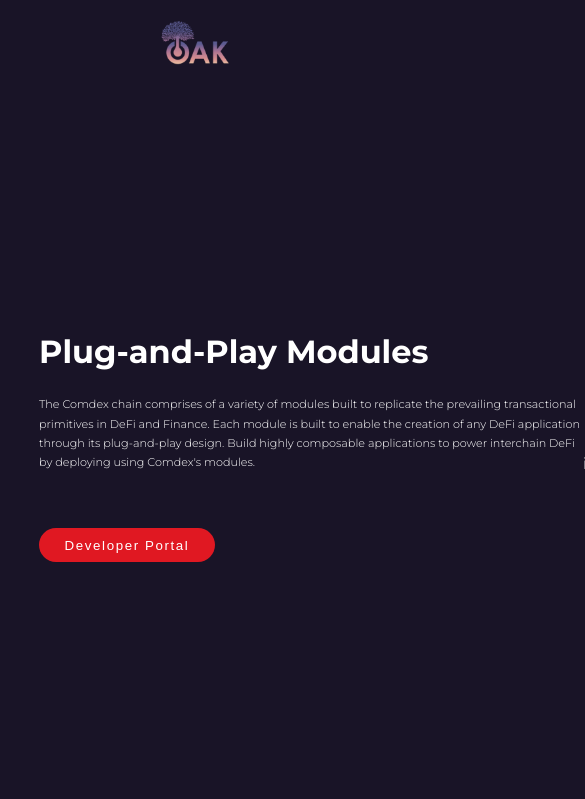
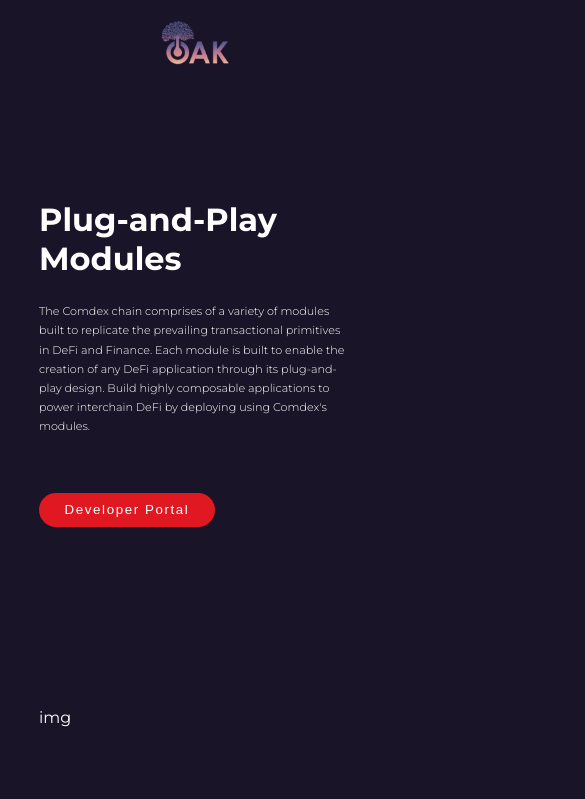
Before and after one commit to eutropiadevs/comdex, a React (Create React App) app: page /introduction in a window 390 px wide. Shown: the part 1722-2521 px from the top of the page, 585 px wide, since content can reach past the window. Built offline with nearby package versions, Linux system fonts and the light colour scheme.

Commit message:
recent changes

```diff
--- a/src/components/mainsection/index.scss
+++ b/src/components/mainsection/index.scss
@@ -19,3 +19,11 @@
         }
     }
 }
+
+@media (max-width:750px){
+    .mainsection{
+        &-sub{
+            flex-wrap: wrap;
+        }
+    }
+}
--- a/src/components/plug/index.scss
+++ b/src/components/plug/index.scss
@@ -14,7 +14,7 @@
         p{
             font-size: .7rem ;
             font-weight: 300;
-            width: 34rem;
+            max-width: 34rem;
             line-height: 1.2rem;
             padding: 1.5rem 0;
         }
@@ -25,3 +25,11 @@
     }
     }
 }
+@media (max-width: 750px){
+    .plug-section{
+        width: 100%;
+        &_main{
+            flex-wrap: wrap;
+        }
+    }
+}
--- a/src/components/rowReverse/index.scss
+++ b/src/components/rowReverse/index.scss
@@ -86,3 +86,8 @@
 
     }
 }
+@media (max-width: 750px){
+    .rowreverse-sections, .rowreverse-section{
+        flex-wrap: wrap;
+    }
+}
```
